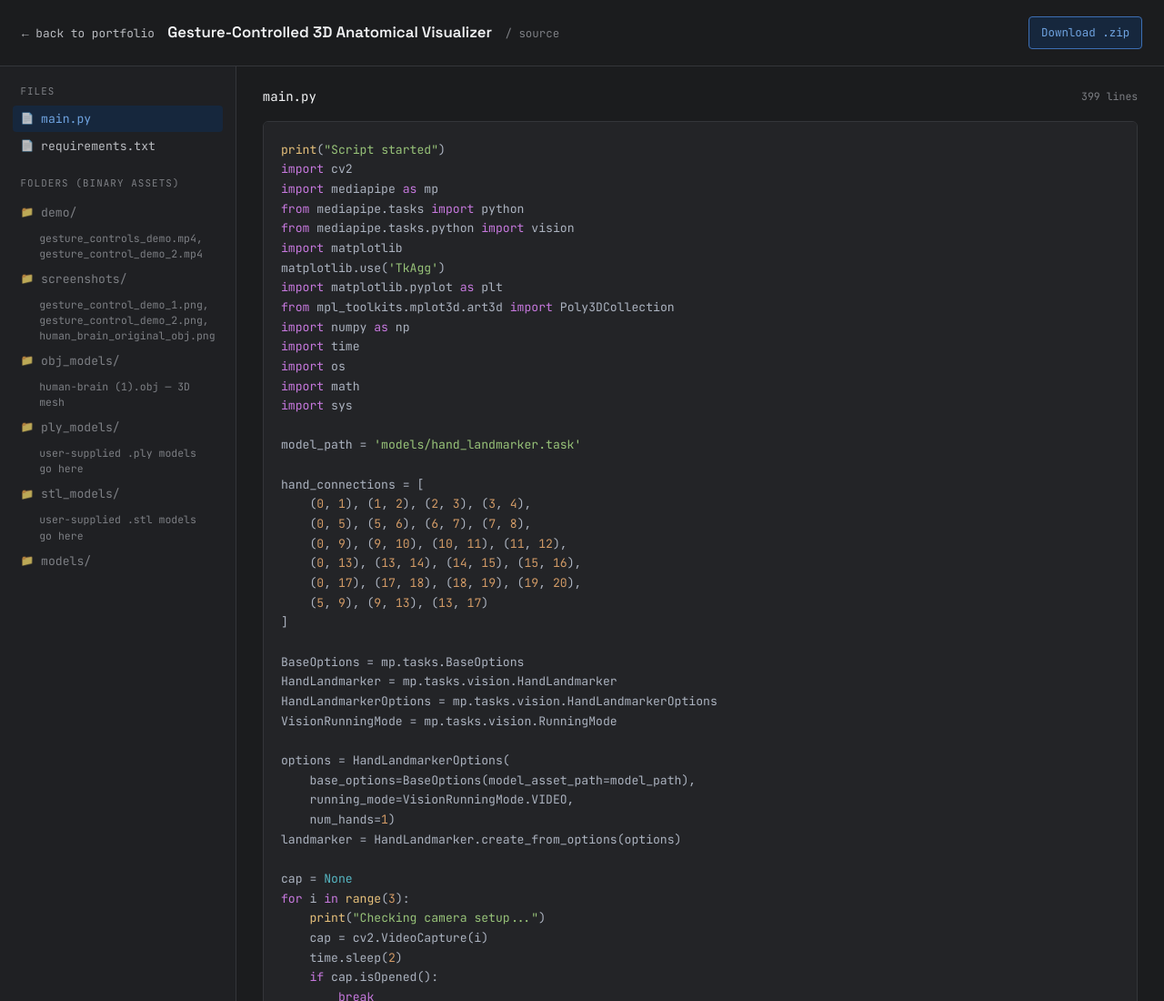
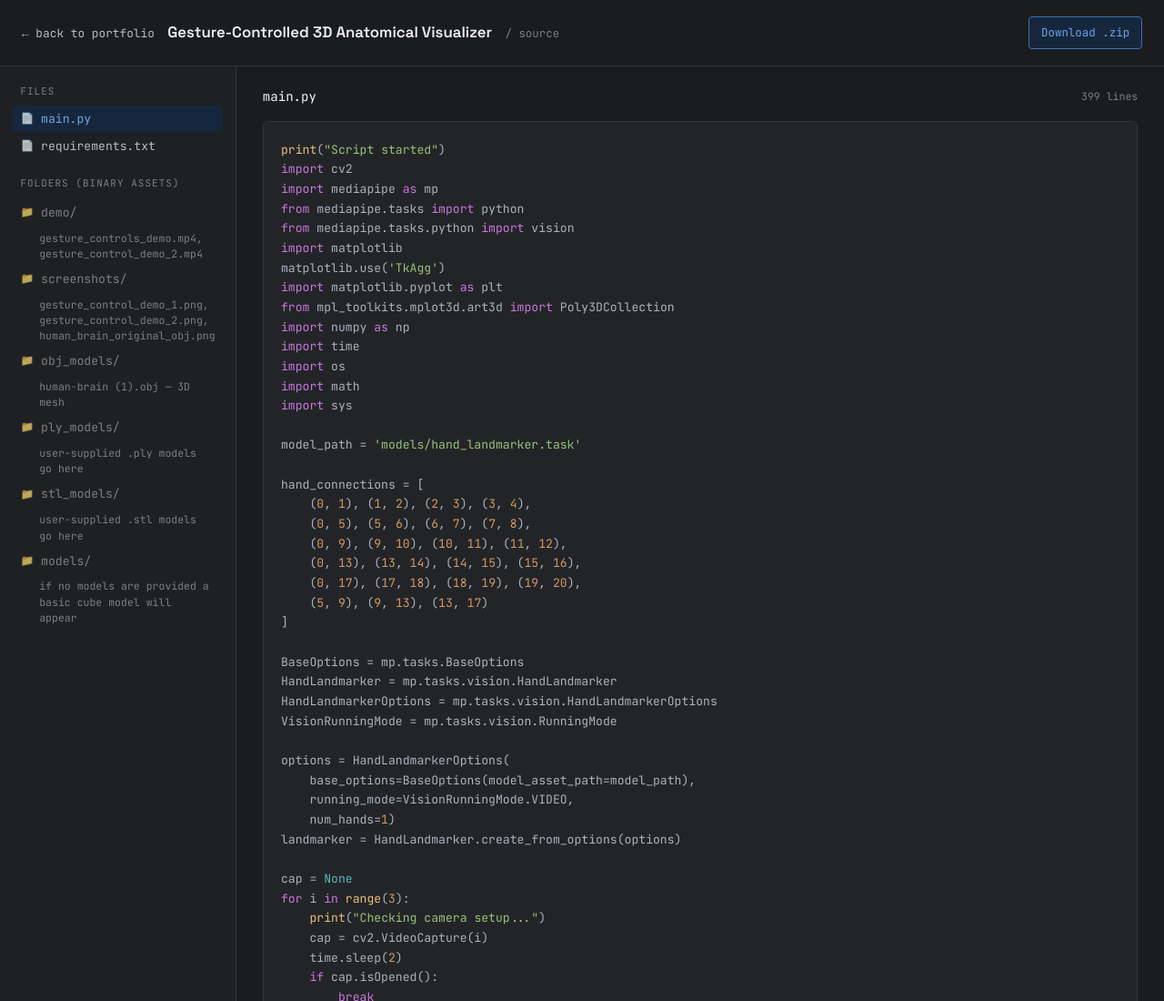
Before and after one commit to sathya-senthil/sathya-senthil.github.io, a plain HTML site: page gesture-controlled-anatomical-visualizer-code.html in a window 1280 px wide. Shown: the top 1100 px of the page at 91% size. Drawn offline with nearby package versions, Linux system fonts and the light colour scheme.

Commit message:
Clarify models directory note in HTML file
Updated note for models directory to clarify default behavior.

```diff
--- a/gesture-controlled-anatomical-visualizer-code.html
+++ b/gesture-controlled-anatomical-visualizer-code.html
@@ -283,7 +283,7 @@ const binaryFolders = [
   { name: "obj_models/", note: "human-brain (1).obj — 3D mesh" },
   { name: "ply_models/", note: "user-supplied .ply models go here" },
   { name: "stl_models/", note: "user-supplied .stl models go here" },
-  { name: "models/", note: "" }
+  { name: "models/", note: "if no models are provided a basic cube model will appear" }
 ];
 
 const treeEl = document.getElementById('tree');
```
